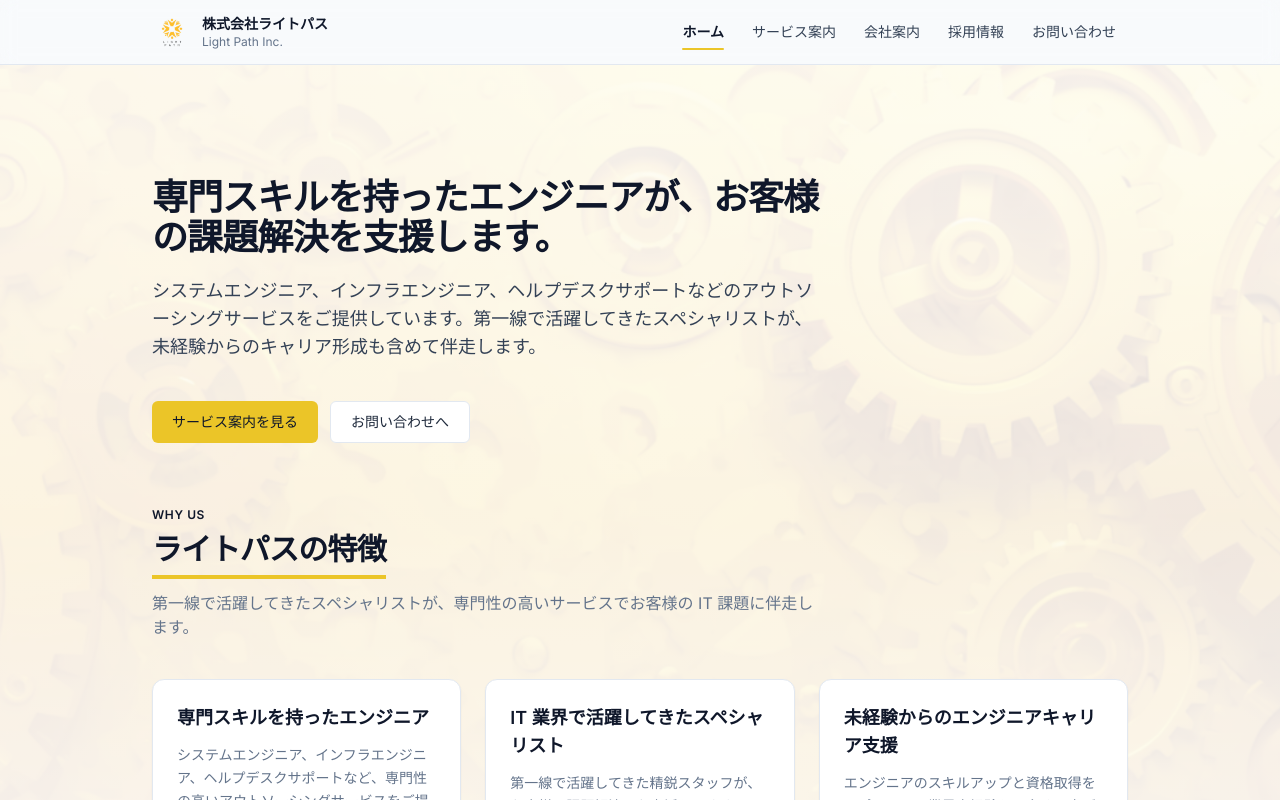
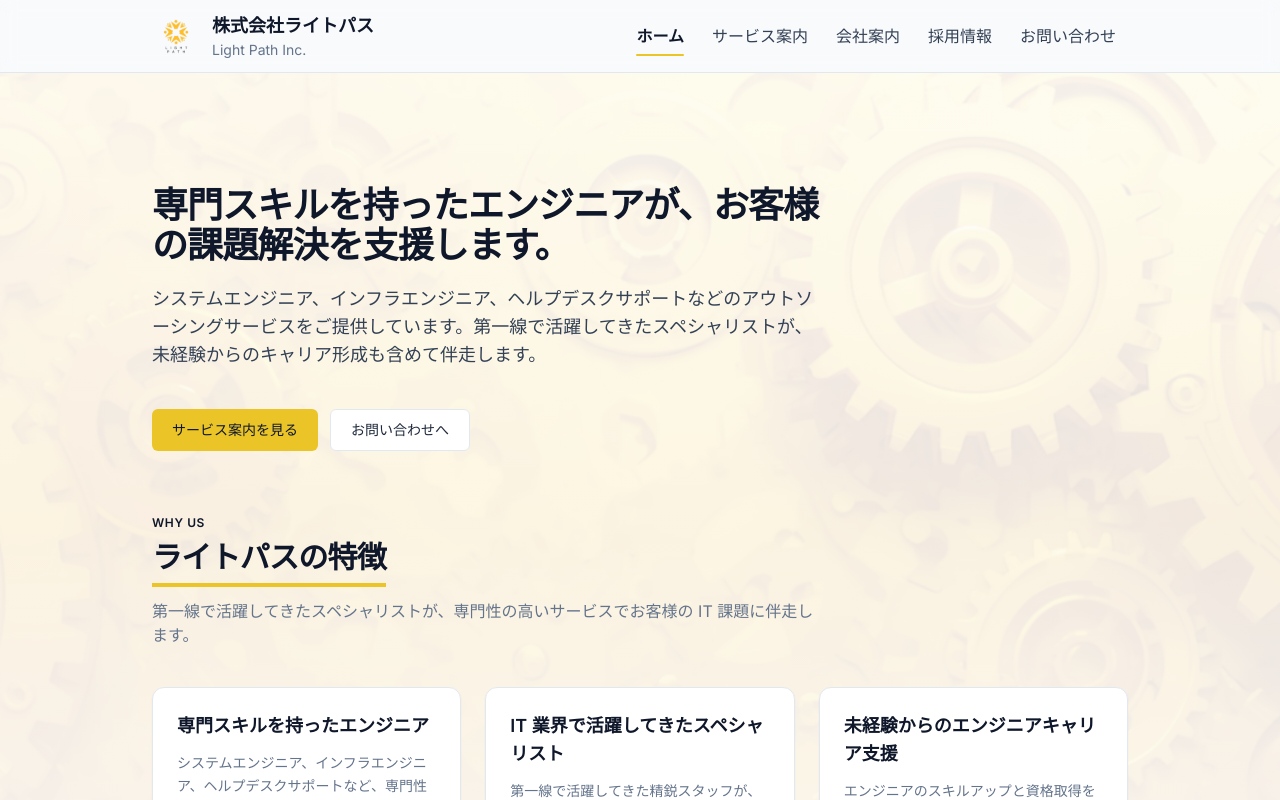
Before and after one commit to okusonpersonkoichi5011-lab/Hackathon-Template-main_LPCCB, a Next.js app in the folder Hackathon-Template-main/: page / in a window 1280 px wide. Shown: the top 800 px of the page. Built offline with nearby package versions, Linux system fonts and the light colour scheme.

Commit message:
ちょっとヘッダーの大きさ変えた

```diff
--- a/Hackathon-Template-main/components/Header.tsx
+++ b/Hackathon-Template-main/components/Header.tsx
@@ -30,20 +30,20 @@ export function Header() {
   return (
     <header className="sticky top-0 z-40 border-b border-border bg-surface/90 backdrop-blur">
       <div className="mx-auto flex max-w-5xl items-center justify-between gap-4 px-4 py-3 sm:px-6">
-        <Link href="/" className="group flex items-center gap-2.5">
+        <Link href="/" className="group flex items-center gap-3">
           <Image
             src="/images/lightpath-logo.png"
             alt=""
-            width={40}
-            height={40}
+            width={56}
+            height={56}
             priority
-            className="h-9 w-9 shrink-0 sm:h-10 sm:w-10"
+            className="h-11 w-11 shrink-0 sm:h-12 sm:w-12"
           />
           <span className="flex flex-col leading-tight">
-            <span className="text-sm font-semibold text-slate-900 transition group-hover:opacity-70">
+            <span className="text-base font-semibold text-slate-900 transition group-hover:opacity-70 sm:text-lg">
               {siteConfig.siteName}
             </span>
-            <span className="text-xs text-muted-foreground">{siteConfig.siteNameEn}</span>
+            <span className="text-xs text-muted-foreground sm:text-sm">{siteConfig.siteNameEn}</span>
           </span>
         </Link>
         <nav
@@ -57,7 +57,7 @@ export function Header() {
                 key={item.label}
                 href={item.href}
                 aria-current={active ? "page" : undefined}
-                className={`relative rounded-md px-2 py-2 text-xs transition hover:bg-muted hover:text-slate-900 md:px-3 md:text-sm ${
+                className={`relative rounded-md px-2 py-2 text-sm transition hover:bg-muted hover:text-slate-900 md:px-3 md:text-base ${
                   active
                     ? "font-semibold text-slate-900 after:absolute after:bottom-0 after:left-2 after:right-2 after:h-0.5 after:rounded-full after:bg-primary md:after:left-3 md:after:right-3"
                     : "text-slate-700"
```
